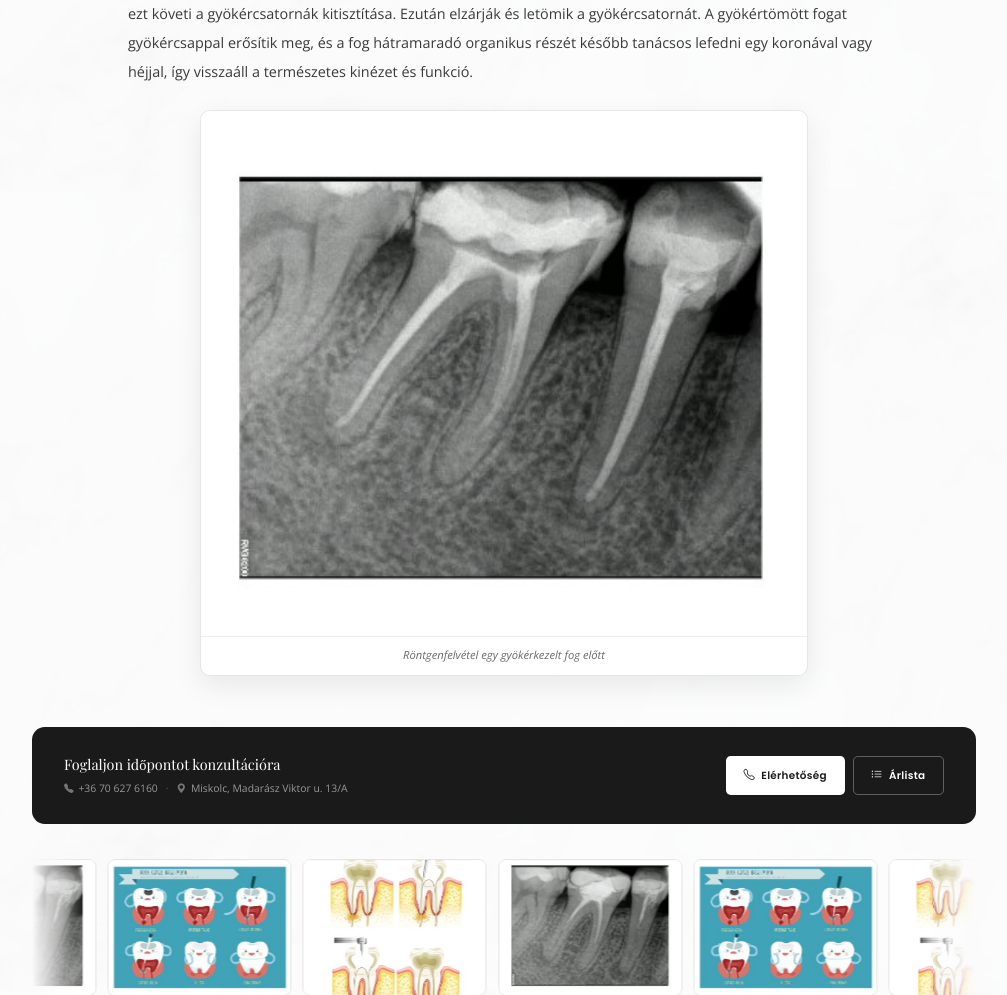
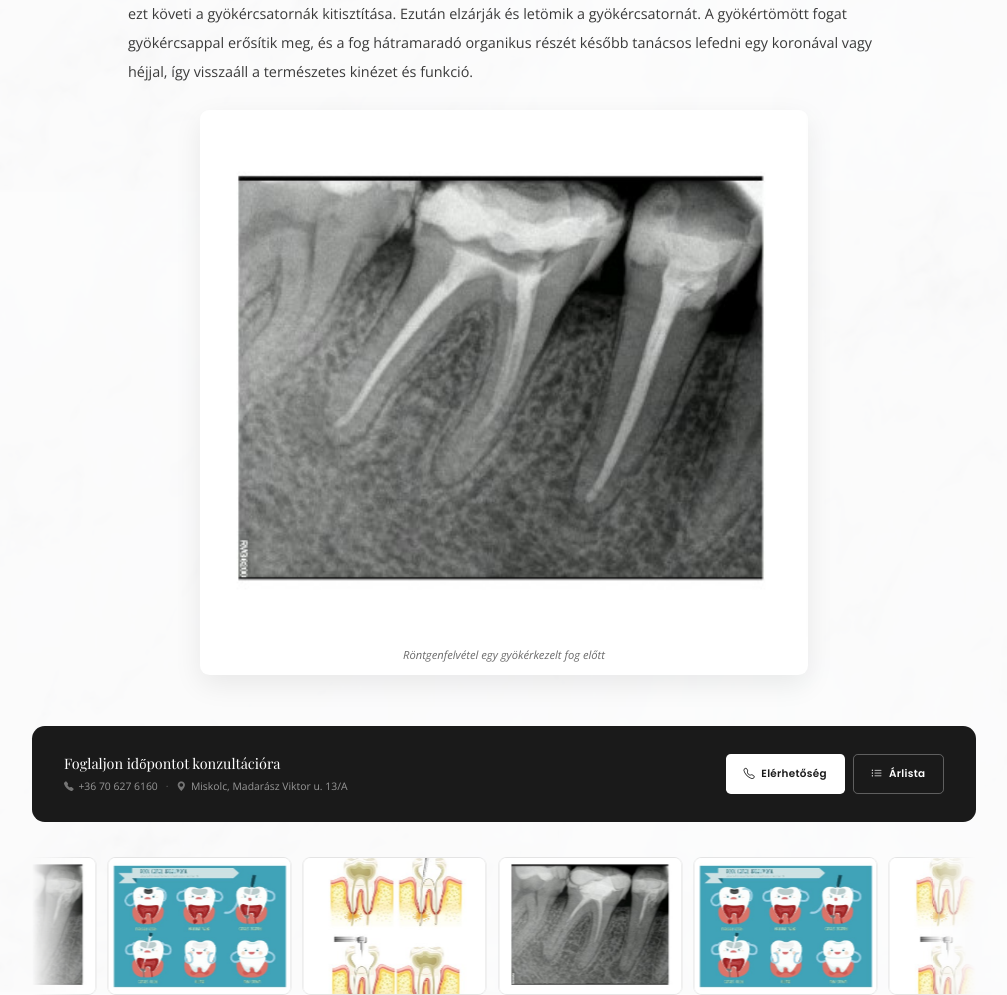
Before and after one commit to nfdoro/DentalClinicWebsite, a Laravel app: page /szolgaltatasok/gyokerkezeles in a window 1280 px wide. Shown: the part 609-1604 px from the top of the page, without its empty margins (136-1143 px from the left). Run offline with Laravel 12, Linux system fonts and the light colour scheme; data comes from the database, SQL or seed files in the repository; data that the repository does not hold is empty; some libraries are stand-ins or nearby versions.

Commit message:
style: szolgáltatás képkeret szegélyeinek eltávolítása
A figure körbefutó szegélye és a kép–felirat elválasztó vonala törölve;
marad a lekerekítés és a lágy árnyék.

Co-Authored-By: Claude Opus 4.8 <noreply@anthropic.com>

```diff
--- a/public/custom.css
+++ b/public/custom.css
@@ -860,18 +860,16 @@ a.icon-box:hover {
 }
 .szolg-feature-img img { width: 100%; height: auto; display: block; }
 
-/* ── Láblécezhető képkeret (szakaszsorban tölti az oszlopot, hero-ban középen) ── */
+/* ── Láblécezhető kép (szakaszsorban tölti az oszlopot, hero-ban középen) ── */
 .szolg-figure {
   margin: 0;
   background: #fff;
-  border: 1px solid #e6e6e6;
   border-radius: 12px;
   box-shadow: 0 12px 34px rgba(0,0,0,0.08);
   overflow: hidden;
 }
 .szolg-figcaption {
   padding: 12px 20px 14px;
-  border-top: 1px solid #ededed;
   font-family: 'Open Sans', sans-serif;
   font-size: 14px; line-height: 1.5; color: #6a6a6a;
   font-style: italic;
```
